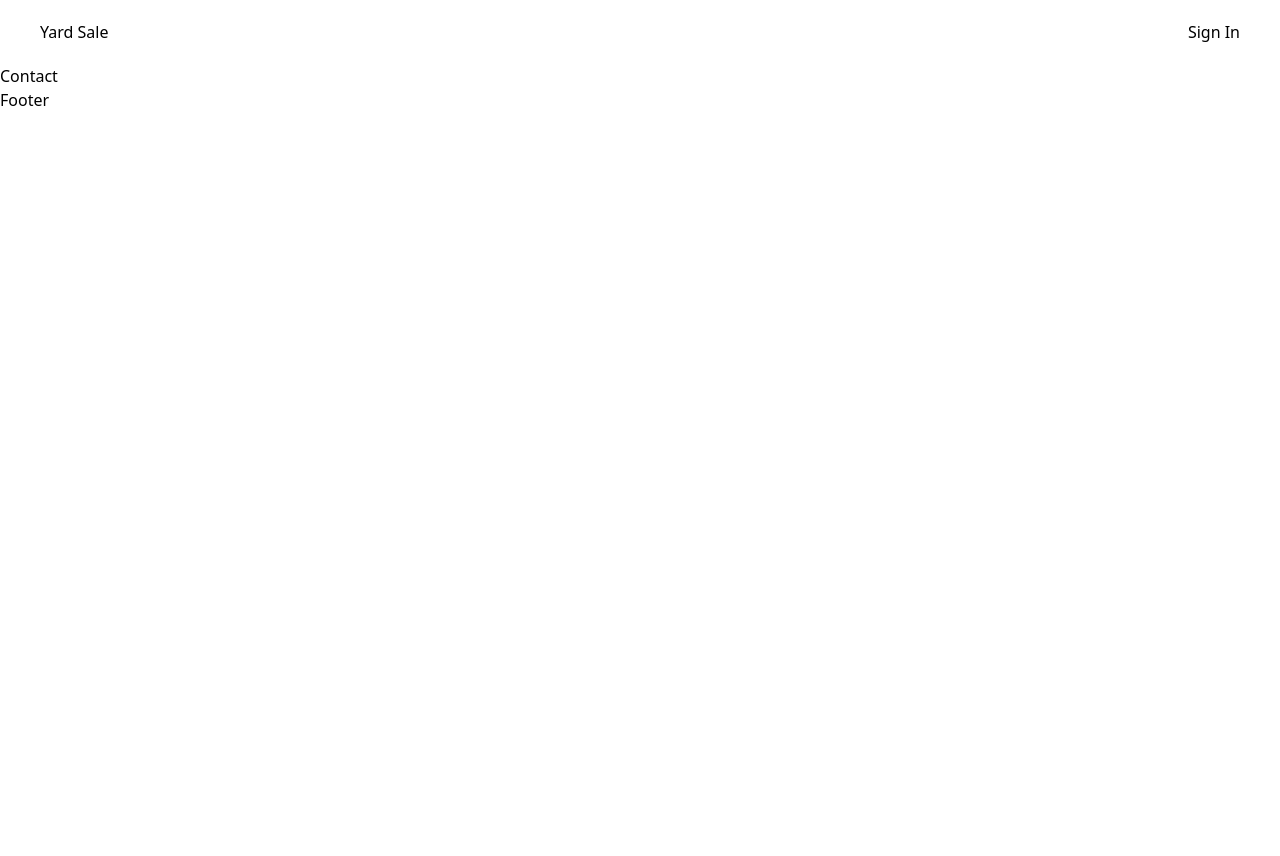
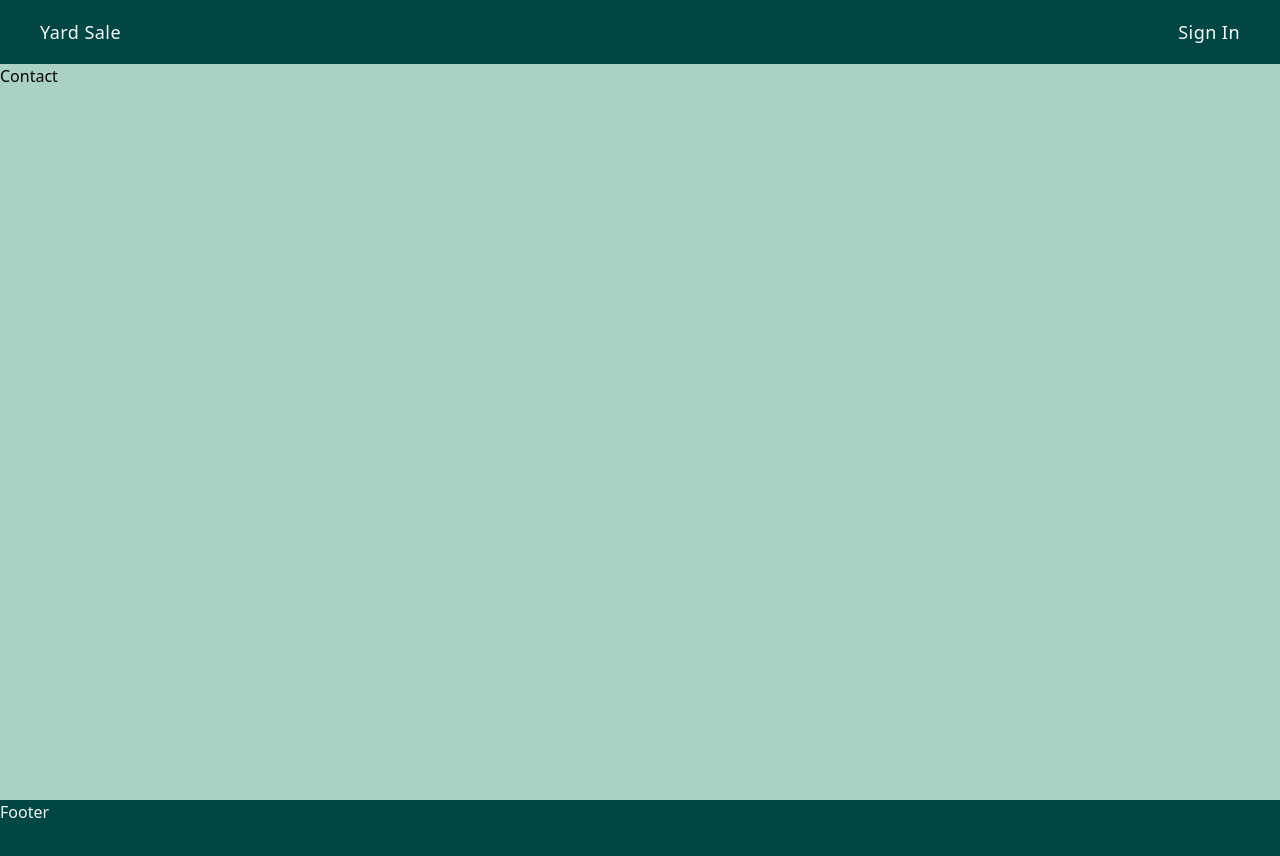
Before and after one commit to chingu-voyages/v42-bears-team-40, a Next.js app: page /contact in a window 1280 px wide. Shown: the top 856 px of the page. Before the commit the page ends 800 px from the top, so only its background shows below. Built offline with nearby package versions, Linux system fonts and the light colour scheme; no server answers.

Commit message:
Update styling

```diff
--- a/src/components/Footer.tsx
+++ b/src/components/Footer.tsx
@@ -1,7 +1,7 @@
 type Props = {};
 
 const Footer = (props: Props) => {
-  return <div>Footer</div>;
+  return <div className="bg-dark-green text-gray-100 h-16 w-full">Footer</div>;
 };
 
 export default Footer;
--- a/src/components/Item.tsx
+++ b/src/components/Item.tsx
@@ -21,7 +21,7 @@ const Item = ({ item }: ItemProps) => {
   const { data: session } = useSession();
 
   return (
-    <div className="item-card border shadow-lg rounded-lg m-6 sm:m-0 overflow-hidden group">
+    <div className="item-card w-72 border shadow-lg rounded-lg sm:m-0 overflow-hidden group">
       <div className="w-full drop-shadow-sm flex items-center justify-center h-80 relative group">
         <img
           className="absolute object-cover h-full w-full group-hover:opacity-20"
@@ -49,7 +49,7 @@ const Item = ({ item }: ItemProps) => {
           )}
         </div>
       </div>
-      <div className="item-info">
+      <div className="item-info bg-gray-100">
         <div className="item-header p-4">
           <div className="flex justify-between">
             <div>
--- a/src/components/Layout.tsx
+++ b/src/components/Layout.tsx
@@ -8,7 +8,7 @@ const Layout = ({ children }: LayoutProps) => {
   return (
     <>
       <Navbar />
-      <div>{children}</div>
+      <div className="bg-light-green min-height">{children}</div>
       <Footer />
     </>
   );
--- a/src/components/Navbar.tsx
+++ b/src/components/Navbar.tsx
@@ -10,23 +10,33 @@ const Navbar = () => {
   const home = session ? `/yard/${id}` : '/';
 
   return (
-    <nav className="h-16">
-      <div className="nav-center flex justify-between h-full items-center mx-10">
-        <div className="logo">
+    <nav className="h-16 bg-dark-green text-gray-50 tracking-wide md:text-lg">
+      <div className="nav-center flex justify-between h-full items-center mx-6 md:mx-10">
+        <div className="logo hover:text-custom-yellow">
           <a href={home}>Yard Sale</a>
         </div>
-        <div className="nav-links flex justify-between space-x-8">
+        <div className="nav-links flex justify-between space-x-4 md:space-x-8">
           {session ? (
             <>
               {!isAdding && (
-                <Link href={`/yard/${id}/item/add-item`}>Add Item</Link>
+                <Link
+                  className="hover:text-custom-yellow"
+                  href={`/yard/${id}/item/add-item`}
+                >
+                  Add Item
+                </Link>
               )}
-              <button onClick={() => signOut({ callbackUrl: '/' })}>
+              <button
+                className="hover:text-custom-yellow"
+                onClick={() => signOut({ callbackUrl: '/' })}
+              >
                 Log out
               </button>
             </>
           ) : (
-            <Link href="/login">Sign In</Link>
+            <Link className="hover:text-custom-yellow" href="/login">
+              Sign In
+            </Link>
           )}
         </div>
       </div>
--- a/src/components/SellerDetails.tsx
+++ b/src/components/SellerDetails.tsx
@@ -213,18 +213,20 @@ const SellerDetails = ({
             <p className="text-slate-700">No address listed</p>
           )}
         </div>
+        <div className="">
           <button
-          className="text-violet-600 hover:underline text-sm mt-2"
+            className="profile-button mr-2"
             onClick={() => handleUpdating(true)}
           >
             Update Profile
           </button>
           <button
-          className="text-green-800 hover:underline text-sm mt-2 ml-3"
+            className="profile-button"
             onClick={() => setUpdatePhoto(true)}
           >
             Update Photo
           </button>
+        </div>
       </div>
     </>
   ) : (
--- a/src/components/SellerInfo.tsx
+++ b/src/components/SellerInfo.tsx
@@ -17,7 +17,7 @@ const SellerInfo = ({ user, address }: SellerProps) => {
   const [isUpdating, setIsUpdating] = useState(false);
 
   return (
-    <div className="seller-container h-72 md:h-48 flex items-center justify-center bg-blue-200">
+    <div className="seller-container h-72 md:h-48 flex items-center justify-center bg-gray-ish drop-shadow-md">
       <div className="seller-content w-full px-6 flex flex-shrink-0 items-center">
         <SellerImg image={sellerImage} hidden={isUpdating ? true : false} />
         <div className="seller-info flex-grow tracking-wide w-60">
@@ -27,7 +27,7 @@ const SellerInfo = ({ user, address }: SellerProps) => {
                 {name}
               </p>
               <div className="mt-3">
-                <Button style="btn btn-primary px-4" link="/contact">
+                <Button style="profile-button" link={`/contact/${user.id}`}>
                   Contact
                 </Button>
               </div>
--- a/src/pages/index.tsx
+++ b/src/pages/index.tsx
@@ -1,8 +1,8 @@
-import { GetStaticProps } from "next";
-import { prisma } from "../server/db";
-import Layout from "../components/Layout";
-import Item from "../components/Item";
-import { ItemType } from "../components/Item";
+import { GetStaticProps } from 'next';
+import { prisma } from '../server/db';
+import Layout from '../components/Layout';
+import Item from '../components/Item';
+import { ItemType } from '../components/Item';
 
 export const getStaticProps: GetStaticProps = async () => {
   const items = await prisma.item.findMany();
@@ -19,7 +19,9 @@ const Search: React.FC<Props> = (props) => {
       <section className="item-section grid justify-center">
         <div className="item-section-center">
           {props.items.map((singleItem) => (
-            <Item key={singleItem.itemId} item={singleItem} />
+            <div key={singleItem.itemId} className="flex justify-center">
+              <Item item={singleItem} />
+            </div>
           ))}
         </div>
       </section>
--- a/src/pages/yard/[userId]/index.tsx
+++ b/src/pages/yard/[userId]/index.tsx
@@ -15,10 +15,12 @@ const Yard = ({ user, address, items }: YardProps) => {
   return (
     <Layout>
       <SellerInfo user={user} address={address} />
-      <section className="item-section grid justify-center">
+      <section className="item-section grid justify-center ">
         <div className="item-section-center">
           {items.map((singleItem) => (
-            <Item key={singleItem.itemId} item={singleItem} />
+            <div key={singleItem.itemId} className="flex justify-center">
+              <Item item={singleItem} />
+            </div>
           ))}
         </div>
       </section>
--- a/src/pages/yard/[userId]/item/add-item.tsx
+++ b/src/pages/yard/[userId]/item/add-item.tsx
@@ -29,7 +29,7 @@ const AddItem: React.FC = () => {
   };
   return (
     <Layout>
-      <div className="flex  flex-auto flex-col items-center">
+      <div className="flex flex-auto flex-col items-center">
         <h2 className="text-2l font-bold">Add An Item</h2>
         <form className="p-4 border border-violet-600 rounded-lg flex flex-col items-center justify-center">
           <div className=" flex-row ">
--- a/src/styles/globals.css
+++ b/src/styles/globals.css
@@ -16,11 +16,17 @@
   }
 
   .item-section {
-    @apply sm:m-8;
+    @apply p-8;
+  }
+
+  .min-height {
+    min-height: calc(100vh - 64px);
   }
 
   .item-section-center {
-    @apply max-w-5xl sm:grid sm:grid-cols-2 sm:gap-6 md:grid-cols-3;
+    @apply max-w-5xl grid gap-8;
+    grid-template-columns: repeat(auto-fit, minmax(288px, 1fr));
+    width: 80vw;
   }
 
   .login-background {
@@ -41,12 +47,13 @@
   }
 
   .item-card:hover {
-    background: linear-gradient(
-      to right,
-      rgba(126, 213, 111, 0.85),
-      hsla(160, 64%, 43%, 0.85)
-    );
+    background: linear-gradient(125deg, rgba(249,188,96,0.7553396358543417) 43%, rgba(249,188,96,0.727328431372549) 66%);
   }
+
+  .profile-button {
+    @apply text-dark-green tracking-wide border-2 rounded w-32 px-2 py-1 border-dark-green hover:bg-custom-yellow text-sm mt-2
+  }
+
   .form-item {
     @apply m-1 border border-violet-600 rounded-sm;
   }
```
Lines whose indentation alone changed are shown as unchanged.
